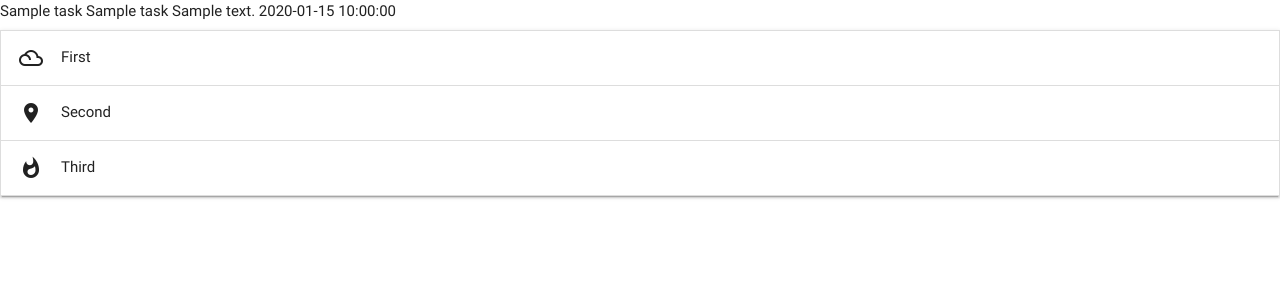
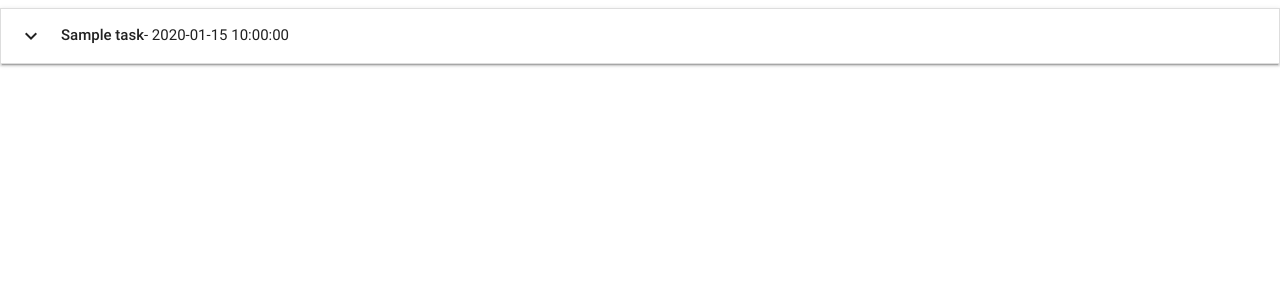
Before and after one commit to michellelclement/task_application, a Flask app: page / in a window 1280 px wide. Shown: the top 300 px of the page. Run offline with Flask 2, Linux system fonts and the light colour scheme; a database or web service that is not in the repository returns one stand-in record (values such as "Sample title"); some libraries are stand-ins or nearby versions.

Commit message:
Task page added, add task function started

```diff
--- /dev/null
+++ b/templates/addtask.html
@@ -0,0 +1,6 @@
+{% extends 'base.html' %}
+{% block content %}
+
+<h3>Add Task</h3>
+
+{% endblock %}
--- a/templates/tasks.html
+++ b/templates/tasks.html
@@ -1,29 +1,13 @@
 {% extends 'base.html' %}
 {% block content %}
 
-	{% for task in tasks %}
-	<!-- Loops through tasks in collection -->
-	{{task.task_name}}
-	<!-- contents of field names we used in collection in MongoDB -->
-	{{task.category_name}}
-	{{task.task_description}}
-	{{task.is_urgent}}
-	{{task.due_date}}
-	{% endfor %}
-
 <ul class="collapsible">
+{% for task in tasks %}
     <li>
-      <div class="collapsible-header"><i class="material-icons">filter_drama</i>First</div>
-      <div class="collapsible-body"><span>Lorem ipsum dolor sit amet.</span></div>
+      <div class="collapsible-header"><i class="material-icons">expand_more</i> <strong>{{task.task_name}}</strong> - {{task.due_date}} </div>
+      <div class="collapsible-body"><span> {{task.task_description}} </span></div>
     </li>
-    <li>
-      <div class="collapsible-header"><i class="material-icons">place</i>Second</div>
-      <div class="collapsible-body"><span>Lorem ipsum dolor sit amet.</span></div>
-    </li>
-    <li>
-      <div class="collapsible-header"><i class="material-icons">whatshot</i>Third</div>
-      <div class="collapsible-body"><span>Lorem ipsum dolor sit amet.</span></div>
-    </li>
+   {% endfor %}
   </ul>
 
 {% endblock %}
```
